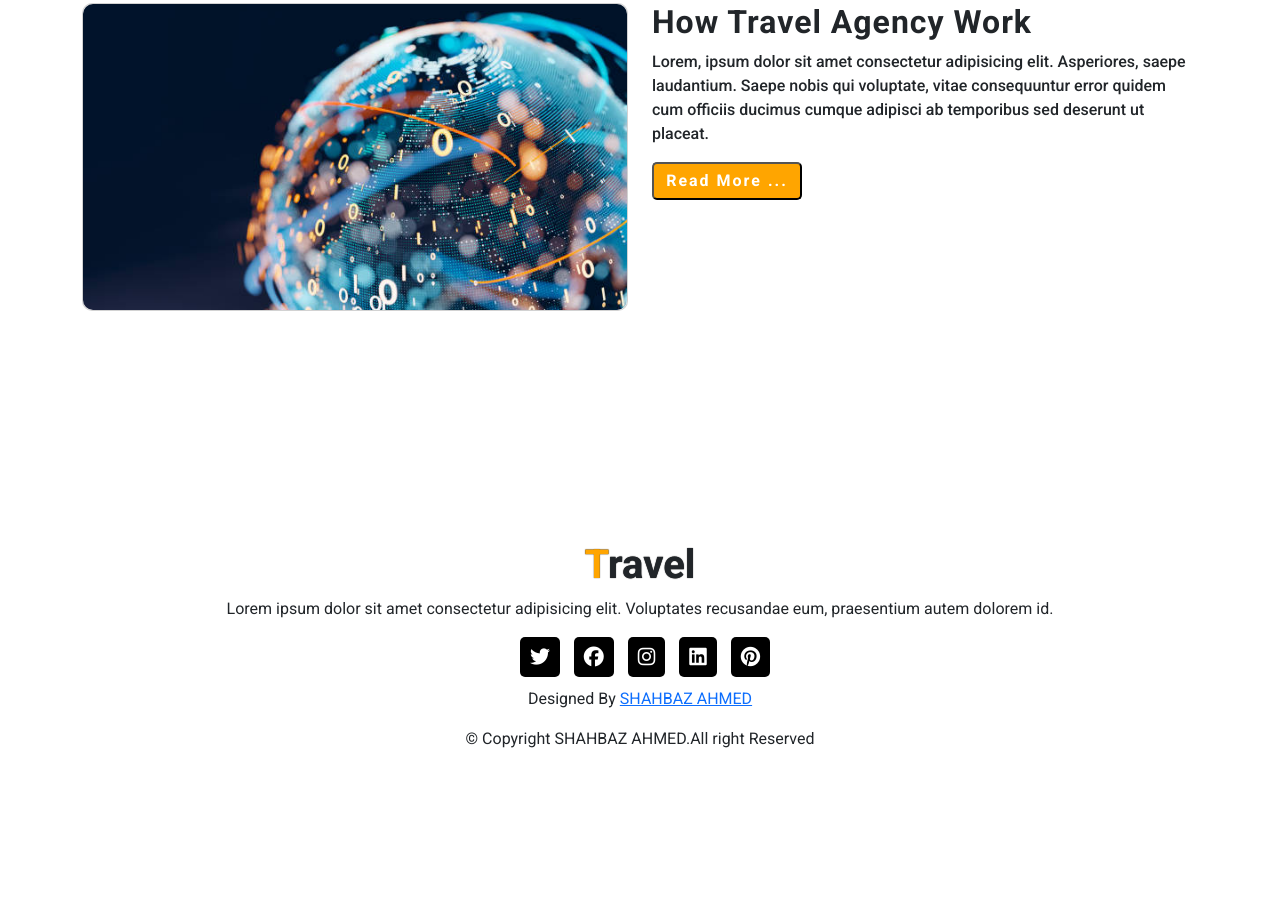
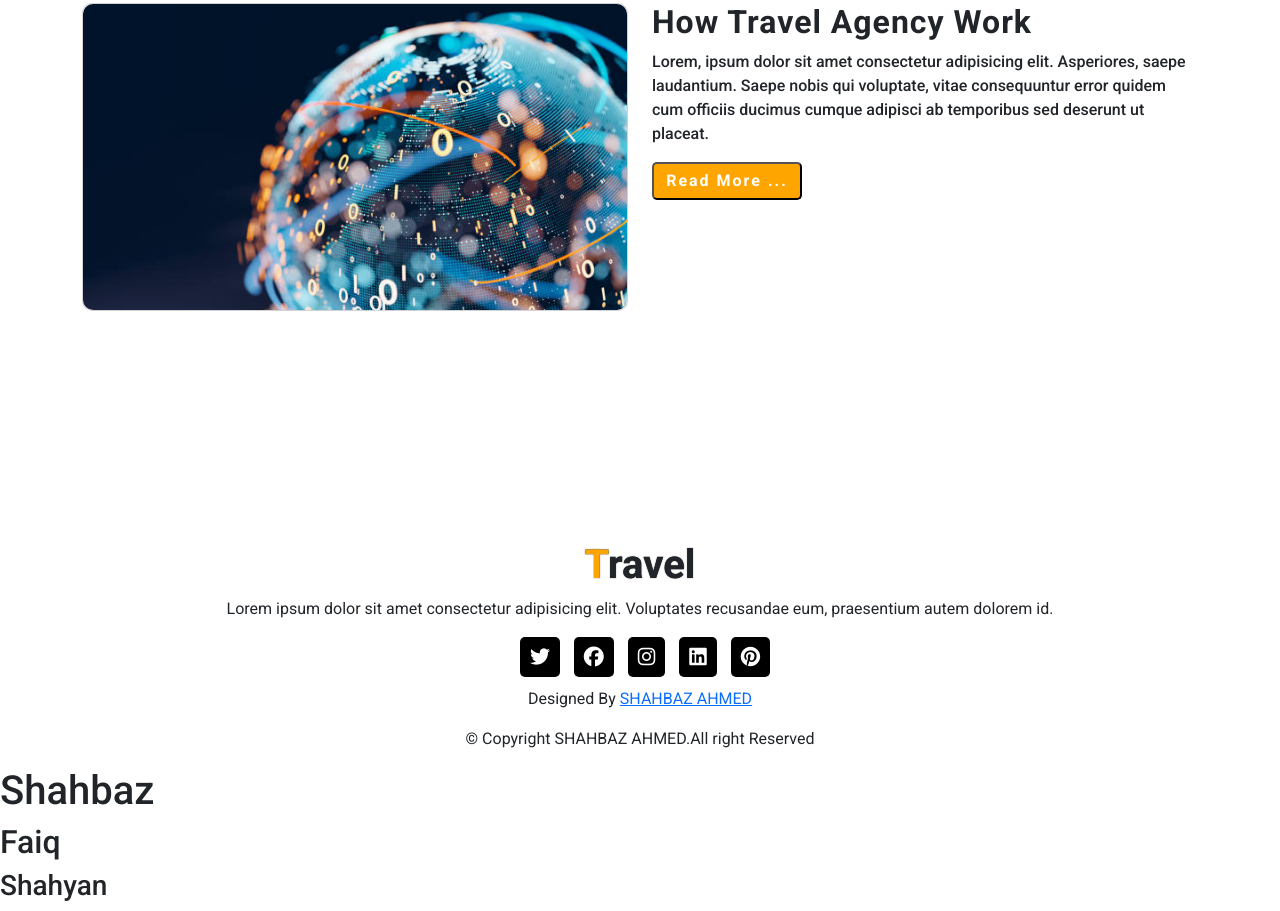
Before and after one commit to SHAHBAZ-SHEIKH/Travel-Website, a plain HTML site: page index.html in a window 1280 px wide. Shown: the part 4256-5167 px from the top of the page. Before the commit the page ends 5023 px from the top, so only its background shows below. Drawn offline with nearby package versions, Linux system fonts and the light colour scheme.

Commit message:
Aik Div ka Inrement kya hai

```diff
--- a/index.html
+++ b/index.html
@@ -494,7 +494,11 @@
         </div>
     </footer>
 
-
+    <div>
+        <h1>Shahbaz</h1>
+        <h2>Faiq</h2>
+        <h3>Shahyan</h3>
+    </div>
 
 
 
```
